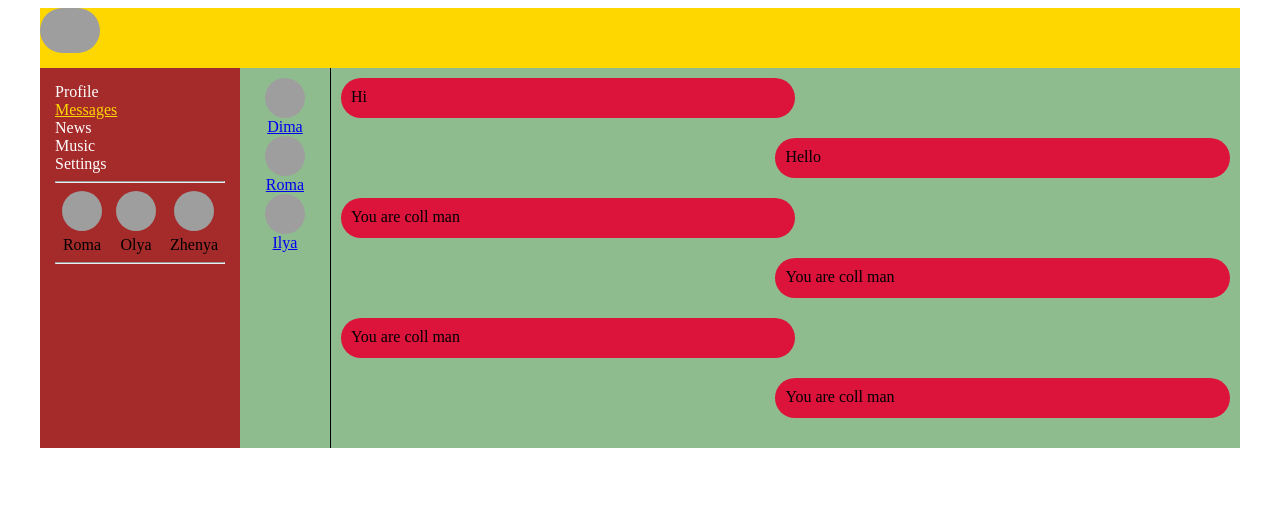
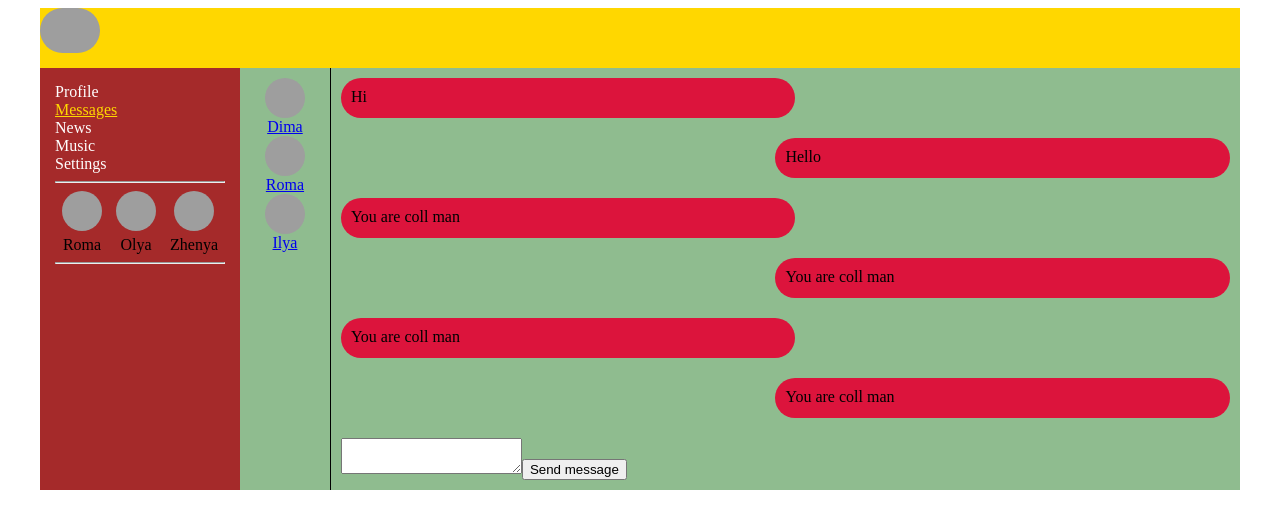
Before and after one commit to Roman-2013/social_network-finaly-, a React (Create React App) app: page /message in a window 1280 px wide. Shown: the top 528 px of the page. Built offline with nearby package versions, Linux system fonts and the light colour scheme; grey boxes are pictures that could not be loaded.

Commit message:
#30-31 (onClick,useRef)

```diff
--- a/src/components/Dialogs/Dialogs.tsx
+++ b/src/components/Dialogs/Dialogs.tsx
@@ -1,10 +1,15 @@
-import React from 'react';
+import React, {useState} from 'react';
 import s from './Dialogs.module.css'
 import {DialogItem} from './DialogItem/DialogItem';
 import {Message} from './Message/Message';
 import {AppPropsType} from '../../App';
 
 export const Dialogs:React.FC<AppPropsType> = ({dialogsData,messagesData}) => {
+const [message,setMessage]=useState('')
+
+    const sendMessage=()=>{
+        alert(message)
+    }
 
     return (
         <div className={s.dialogs}>
@@ -25,7 +30,12 @@ export const Dialogs:React.FC<AppPropsType> = ({dialogsData,messagesData}) => {
                         id={el.id}
                     />
                 })}
+                <div>
+                    <textarea onChange={(e)=>setMessage(e.currentTarget.value)} ></textarea>
+                    <button onClick={sendMessage}>Send message</button>
+                </div>
             </div>
+
         </div>
     );
 };
--- a/src/components/Profile/MyPosts/MyPosts.tsx
+++ b/src/components/Profile/MyPosts/MyPosts.tsx
@@ -1,18 +1,25 @@
-import React from 'react';
+import React, {useRef} from 'react';
 import s from './MyPosts.module.css'
 import {Post} from './Posts/Post';
 import {AppPropsType} from '../../../App';
 
 export const MyPosts:React.FC<AppPropsType> = ({postData}) => {
-    console.log(postData)
+
+    let newPostElement=useRef<HTMLTextAreaElement>(null)
+
+
+const addPost=()=>{
+        alert(newPostElement.current?.value)
+}
+
     return (
         <div className={s.postsBlock}>
             <h3>My post</h3>
             <div>
-                <textarea></textarea>
+                <textarea ref={newPostElement}></textarea>
             </div>
             <div>
-                <button>Add post</button>
+                <button onClick={addPost}>Add post</button>
             </div>
 
             {postData?.map(el=>{
```
